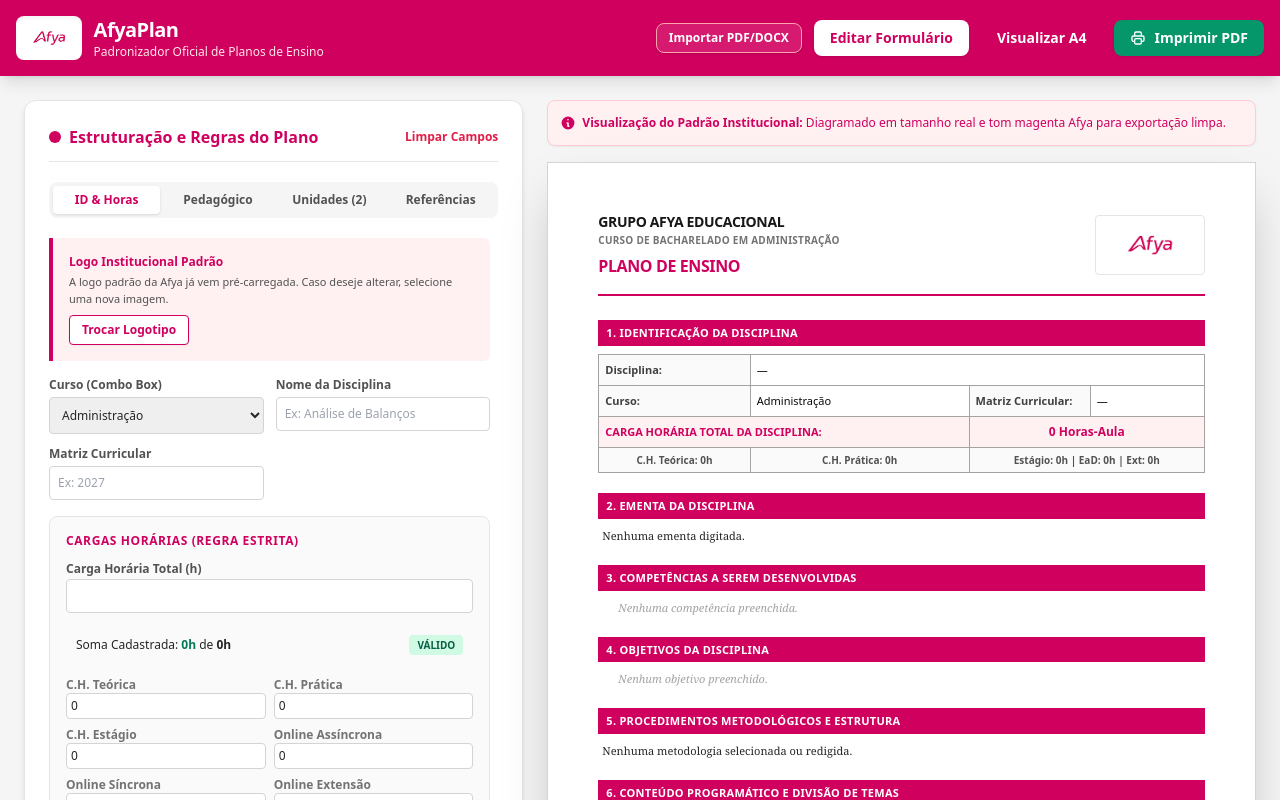
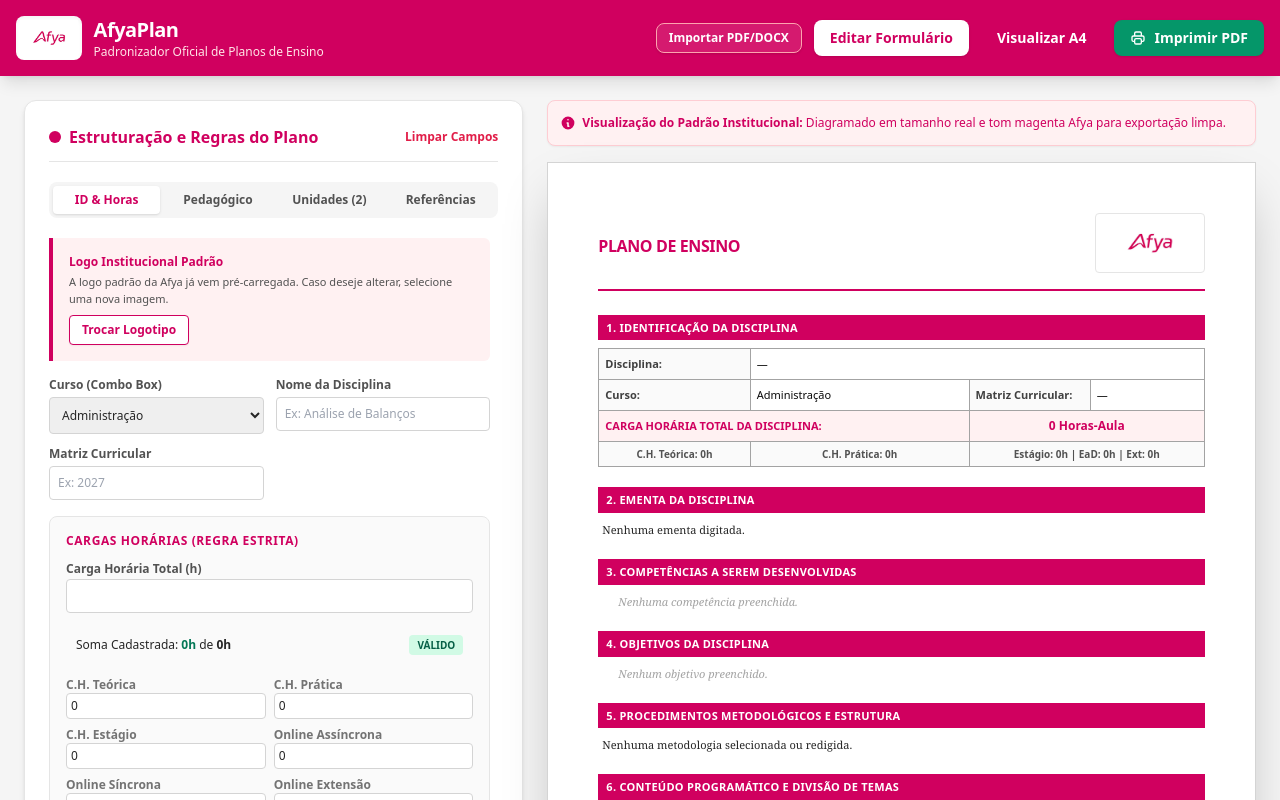
Before and after one commit to vilardani/geradordeplanodeensino, a React (Vite) app: page / in a window 1280 px wide. Shown: the top 800 px of the page. Built offline with nearby package versions, Linux system fonts and the light colour scheme.

Commit message:
Remove 'GRUPO AFYA EDUCACIONAL' and course line from document header

```diff
--- a/src/App.tsx
+++ b/src/App.tsx
@@ -1053,12 +1053,6 @@
               {/* CABEÇALHO INSTITUCIONAL GERAL (Magenta Afya) */}
               <div className="border-b-2 border-[#D0005F] pb-4 mb-6 flex items-center justify-between gap-4">
                 <div className="flex-1">
-                  <h2 className="text-sm font-bold uppercase tracking-tight font-sans text-neutral-900 leading-tight">
-                    GRUPO AFYA EDUCACIONAL
-                  </h2>
-                  <p className="text-[10px] font-bold text-neutral-500 font-sans mt-0.5 uppercase tracking-wide">
-                    {syllabus.course ? `Curso de Bacharelado em ${syllabus.course}` : "CURSO NÃO SELECIONADO"}
-                  </p>
                   <p className="text-base font-extrabold font-sans text-[#D0005F] mt-1.5 tracking-tight uppercase">
                     PLANO DE ENSINO
                   </p>
```
